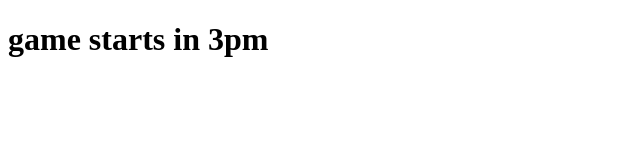
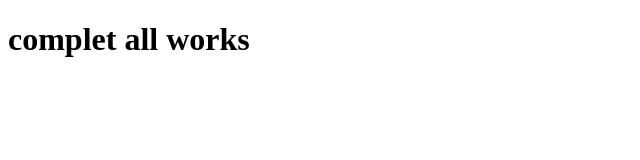
Before and after one commit to sumanguptasky-ai/homework, a plain HTML site: page index.html/index.html in a window 1280 px wide. Shown: the whole page, without its empty margins (0-640 px from the left). Drawn offline with Linux system fonts and the light colour scheme.

Commit message:
Update heading text in index.html

```diff
--- a/index.html/index.html
+++ b/index.html/index.html
@@ -6,7 +6,7 @@
     <title>Document</title>
 </head>
 <body>
-    <h1>game starts in 3pm</h1>
+    <h1>complet all works</h1>
 
 
 </body>
```
